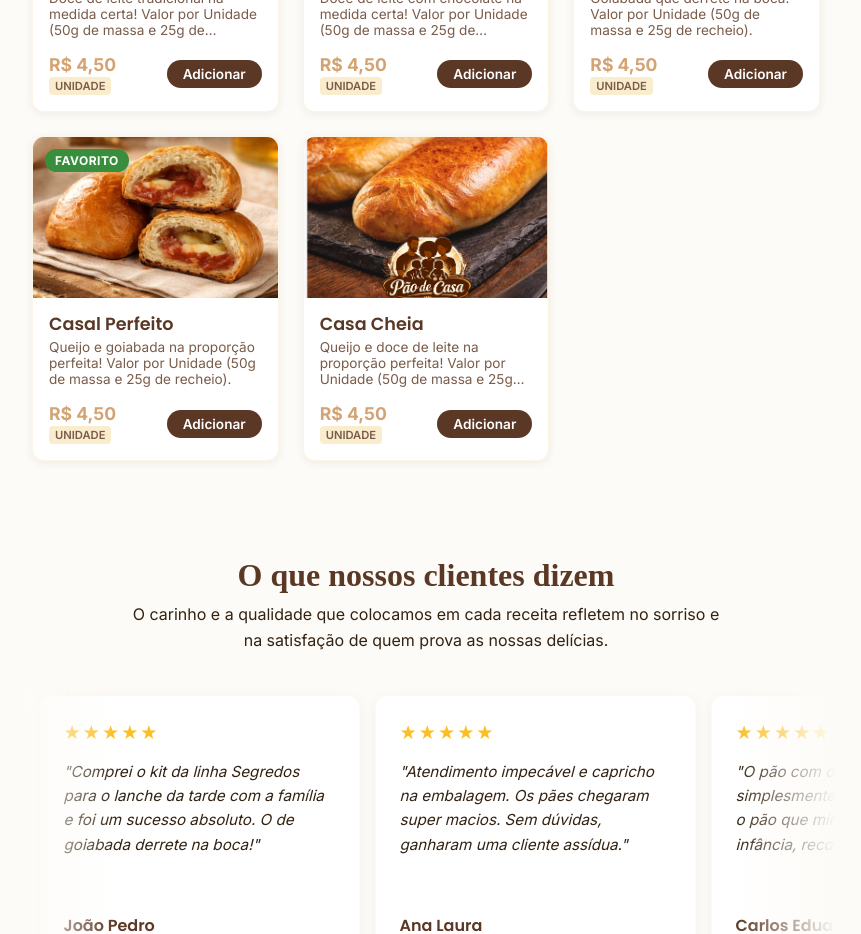
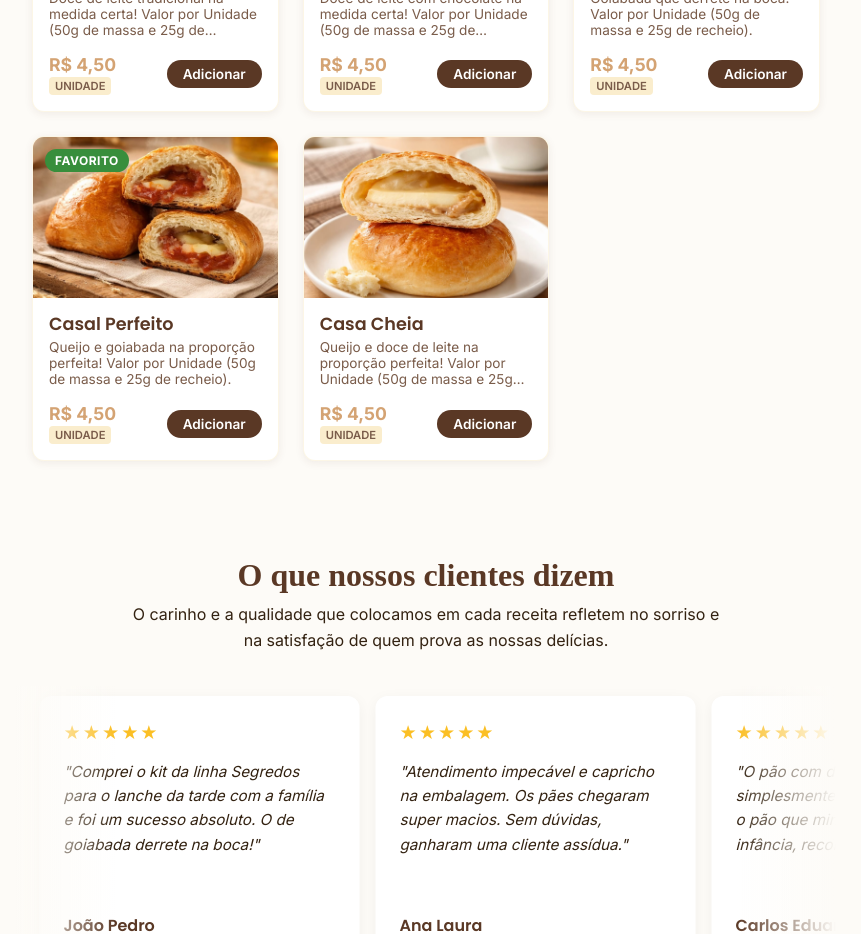
Before and after one commit to cristianealvesfr-hash/P-oartesanal, a React (Vite) app: page / in a window 1280 px wide. Shown: the part 2060-2994 px from the top of the page, without its empty margins (8-869 px from the left). Built offline with nearby package versions, Linux system fonts and the light colour scheme.

Commit message:
Corrigir foto do Casa Cheia

```diff
--- a/src/data/menu.js
+++ b/src/data/menu.js
@@ -101,7 +101,7 @@ export const products = [
     name: 'Casa Cheia',
     description: 'Queijo e doce de leite na proporção perfeita! Valor por Unidade (50g de massa e 25g de recheio).',
     price: 4.50,
-    image: '/assets/pão de casa png 1.png',
+    image: '/assets/casa_cheia.jpg',
     type: 'standard'
   }
 ];
```
Also changed, not shown: public/assets/casa_cheia.jpg (added).
